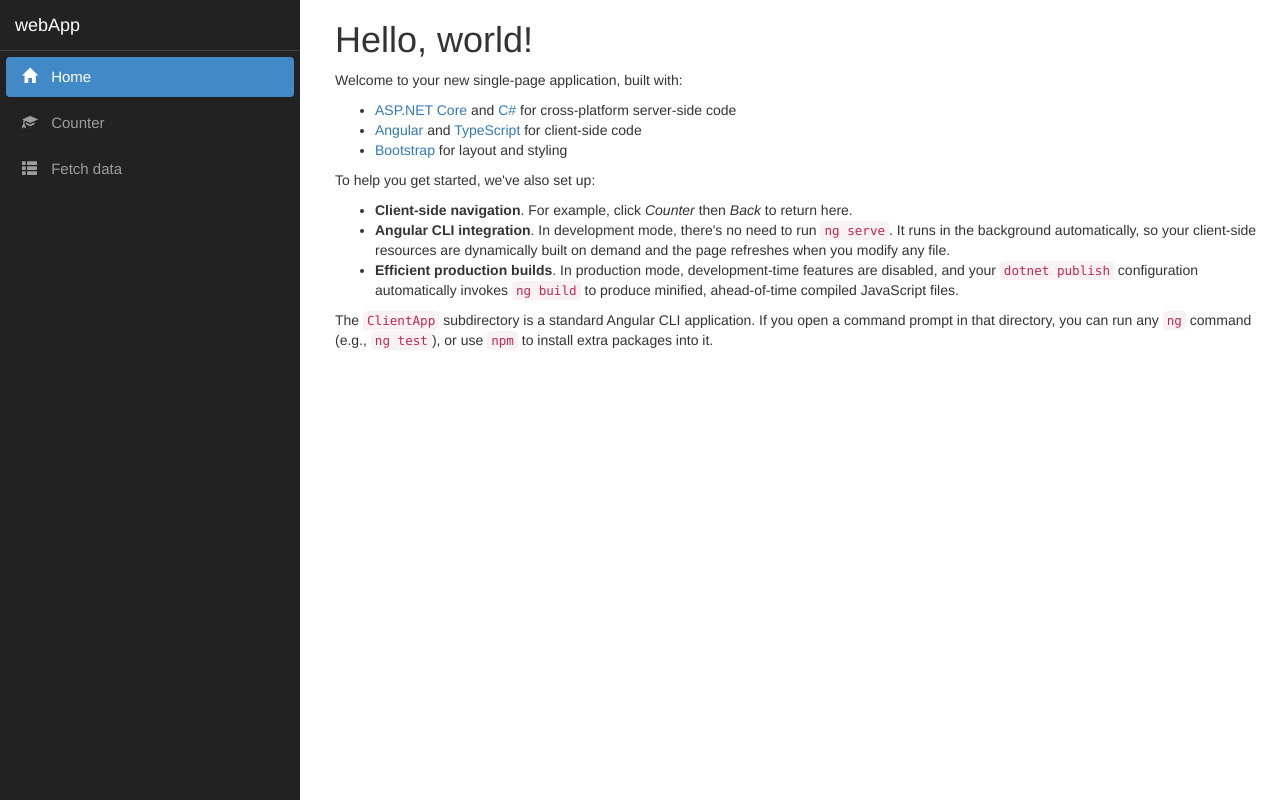
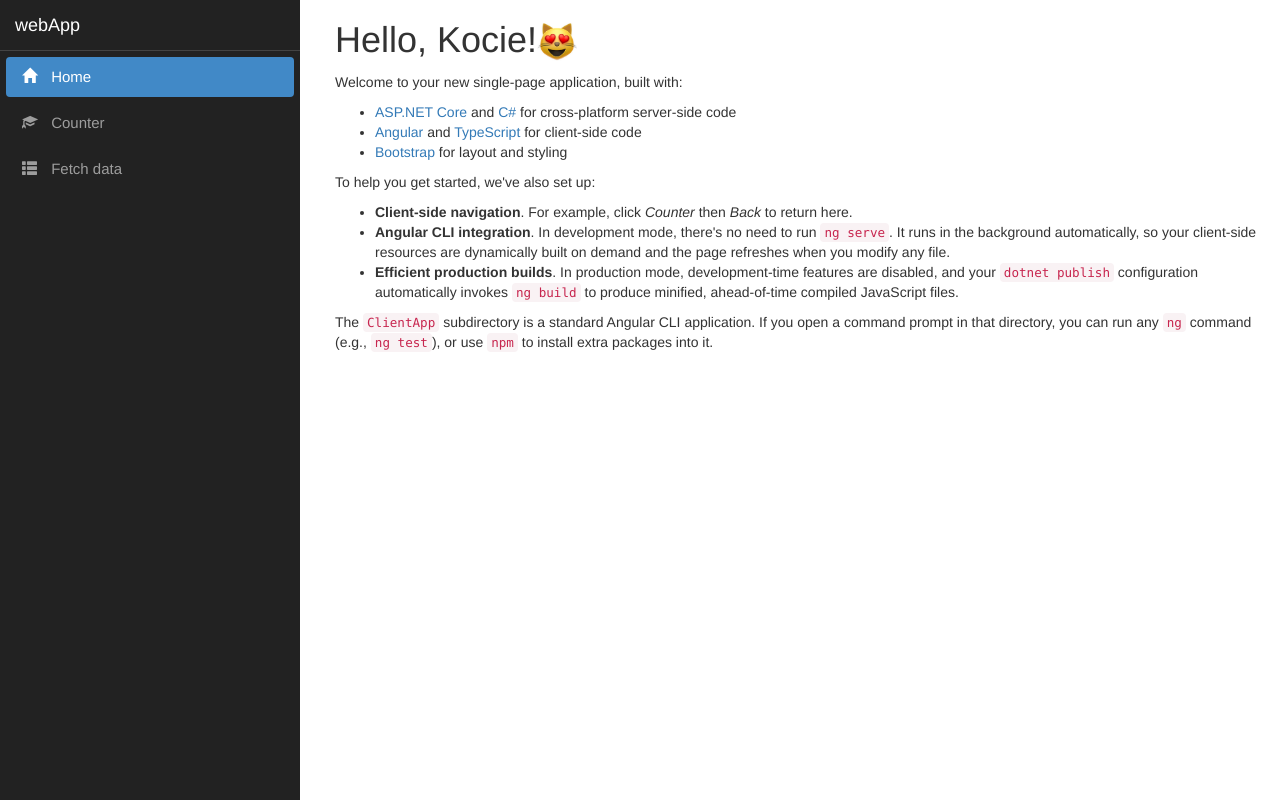
Before and after one commit to xylu/dotnet, an Angular app in the folder webApp/ClientApp/: page / in a window 1280 px wide. Built offline with nearby package versions, Linux system fonts and the light colour scheme.

Commit message:
Modified home page just for test

```diff
--- a/webApp/ClientApp/src/app/home/home.component.html
+++ b/webApp/ClientApp/src/app/home/home.component.html
@@ -1,4 +1,5 @@
-<h1>Hello, world!</h1>
+<h1>Hello, Kocie!<img src="assets/img/cat.jpg" width="40" height="40" alt="image">
+</h1>
 <p>Welcome to your new single-page application, built with:</p>
 <ul>
   <li><a href='https://get.asp.net/'>ASP.NET Core</a> and <a href='https://msdn.microsoft.com/en-us/library/67ef8sbd.aspx'>C#</a> for cross-platform server-side code</li>
```
Also changed, not shown: webApp/ClientApp/src/assets/img/cat.jpg (added).
